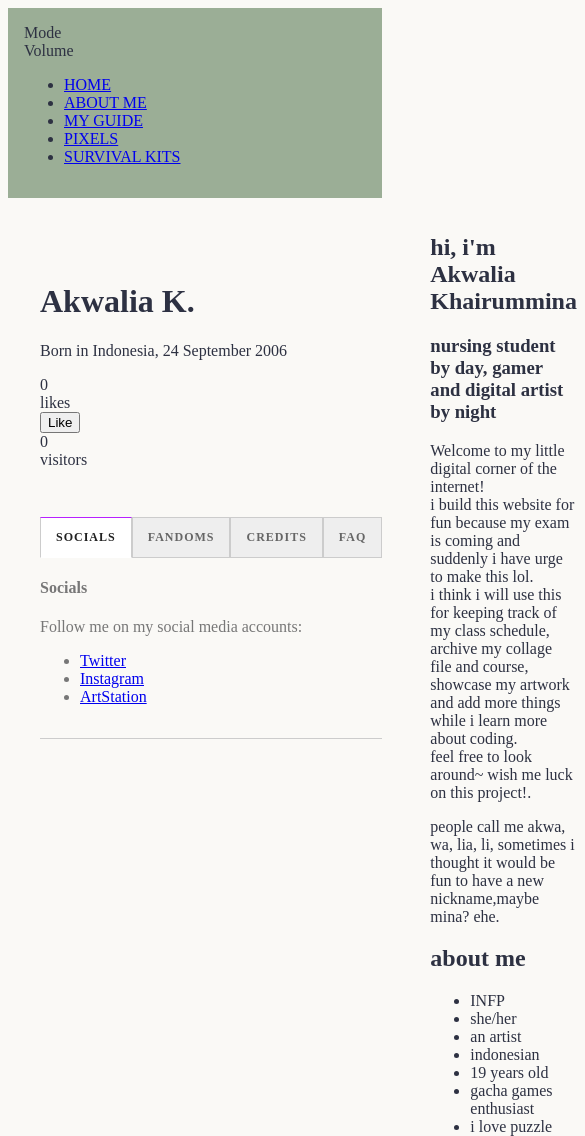
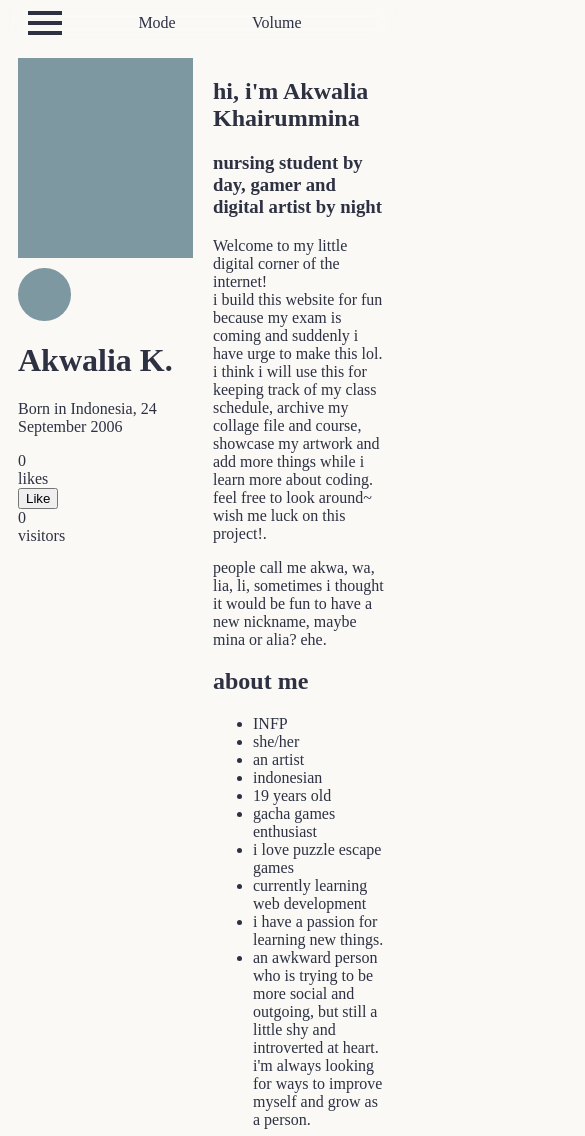
Before and after one commit to akawa-mizuka/my-web, a plain HTML site: page akwalia's web/index.html in a window 390 px wide. Shown: the top 1136 px of the page, 585 px wide, since content can reach past the window. Drawn offline with Linux system fonts and the light colour scheme.

Commit message:
nah, change tab

```diff
--- /dev/null
+++ b/akwalia's web/css/style.css
@@ -0,0 +1,135 @@
+:root{
+  --primary-color: #9bae96;
+  --secondary-color: #7d98a1;
+  --background-color: #faf9f6;
+  --text-color: #2d3142;
+}
+[data-theme="dark"]{
+  --primary-color: #00f0ff;
+  --secondary-color: #f72585;
+  --background-color: #0b0c15;
+  --text-color: #e9e3e7;
+}
+body{
+  background-color: var(--background-color);
+  color: var(--text-color);
+  transition: background-color 0.5s ease;
+  width: 100%;
+}
+.container{
+  display: flex;
+  flex-direction: column;
+  min-height: 100vh;
+}
+
+/* header */
+
+nav {
+  position: sticky;
+  top: 0;
+  display: flex;
+  justify-content: space-between;
+  align-items: center;
+  padding: 0 20px;
+  z-index: 1000;
+  backdrop-filter: blur(10px);
+}
+.nav-links {
+  display: flex;
+  list-style: none;
+  align-items: center;
+}
+.nav-links a {
+  text-decoration: none;
+  color: var(--text-color);
+  font-weight: bold;
+  padding: 5px 10px;
+  border-radius: 10px;
+}
+.nav-links a:hover {
+  background-color: var(--secondary-color);
+}
+.hamburger {
+  display: none;
+  cursor: pointer;
+  width: 34px;
+}
+.hamburger .line {
+  flex-basis: 100%;
+  height: 4px;
+  background-color: var(--text-color);
+  margin: 3px 0;
+}
+
+/* footer */
+
+.footer{
+  background-color: var(--primary-color);
+  bottom: 0;
+  padding: 1rem;
+}
+
+/* hero */
+
+.hero-space{
+  flex: 1;
+  display: flex;
+}
+.left,
+.right{
+  flex: 1;
+  padding: 1rem;
+  max-width: 700px;
+	margin: 10px auto;
+	padding: 10px;
+}
+
+/* left */
+
+.pic-header {
+	width: 100%;
+	height: 200px;
+	margin-bottom: 10px;
+	background: var(--secondary-color);
+}
+.pic-profile {
+  width: 30%;
+  aspect-ratio: 1/1;
+	margin-bottom: 10px;
+  border-radius: 50%;
+	background: var(--secondary-color);
+}
+
+
+
+
+
+.spreadsheet{
+  background-color: var(--secondary-color);
+  padding: 1rem;
+}
+
+/* responsive */
+@media (max-width: 768px) {
+  nav {
+    flex-wrap: wrap;
+  }
+	.hamburger {
+		display: flex;
+    flex-wrap: wrap;
+	}
+	.nav-links {
+		display: none;
+		flex-basis: 100%;
+    flex-wrap: wrap;
+	}
+	.nav-links li {
+		flex-basis: 100%;
+	}
+  .nav-links a {
+    font-size: 28px;
+  }
+  .nav-links a:hover {
+    background-color: var(--secondary-color);
+  }
+}
--- a/akwalia's web/index.html
+++ b/akwalia's web/index.html
@@ -5,28 +5,32 @@
         <meta name="viewport" content="width=device-width, initial-scale=1.0">
         <title>home</title>
        <link
-			href="style.css"
+			href="css/style.css"
 			rel="stylesheet"/>
 </head>
 <body>
     <div class="container">
-        <div class="header">
+        <nav class="navbar">
+            <div class="hamburger">
+                <div class="line"></div>
+                <div class="line"></div>
+                <div class="line"></div>
+            </div>
             <div class="theme-mode">Mode</div>
             <div class="volume">Volume</div>
-            <div class="nav">
-                <ul>
+            <div class="blank-space"></div>
+                <ul class="nav-links">
                     <li><a href="#">HOME</a></li>
                     <li><a href="#">ABOUT ME</a></li>
-                    <li><a href="#">MY GUIDE</a></li>
+                    <li><a href="#">GUIDE</a></li>
                     <li><a href="#">PIXELS</a></li>
                     <li><a href="#">SURVIVAL KITS</a></li>
                 </ul>
-            </div>
-        </div>
+        </nav>
         <div class="hero-space">
             <div class="left">
                 <div class="pic-header"></div>
-                <div class="pic-avatar"></div>
+                <div class="pic-profile"></div>
                 <div class="creator">
                     <h1>Akwalia K.</h1>
                     <p>Born in Indonesia, 24 September 2006</p>
@@ -42,51 +46,9 @@
                         <div class="label">visitors</div>
                     </div>
                 </div>
-                	<div class="tabbed">
-		<input type="radio" id="tab1" name="css-tabs" checked>
-		<input type="radio" id="tab2" name="css-tabs">
-		<input type="radio" id="tab3" name="css-tabs">
-		<input type="radio" id="tab4" name="css-tabs">
 
-		<ul class="tabs">
-			<li class="tab"><label for="tab1">socials</label></li>
-			<li class="tab"><label for="tab2">fandoms</label></li>
-			<li class="tab"><label for="tab3">credits</label></li>
-			<li class="tab"><label for="tab4">faq</label></li>
-		</ul>
+            </div>
 
-		<div class="tab-content">
-            <h4>Socials</h4>
-            <p>Follow me on my social media accounts:</p>
-            <ul>
-                <li><a href="#">Twitter</a></li>
-                <li><a href="#">Instagram</a></li>
-                <li><a href="#">ArtStation</a></li>
-            </ul>
-		</div>
-
-		<div class="tab-content">
-            <h4>Fandoms</h4>
-            <p>I'm a part of several fandoms, including:</p>
-            <ul>
-                <li><a href="#">Anime</a></li>
-                <li><a href="#">Video Games</a></li>
-                <li><a href="#">Books</a></li>
-            </ul>
-		</div>
-
-		<div class="tab-content">
-            <h4>Credits</h4>
-            <p>Special thanks to all the amazing creators and artists who inspire me every day. Your work is truly appreciated!</p>
-			<p>Generated by the <a href="http://sebpearce.com/bullshit/">New Age Bullshit Generator</a></p>
-        </div>
-
-		<div class="tab-content">
-            <h4>FAQ</h4>
-            <p>If you have any questions, feel free to reach out!</p>
-		</div>
-	</div>
-            </div>
             <div class="right">
                 <div class="intro">
                     <h2>hi, i'm Akwalia Khairummina</h2>
@@ -94,7 +56,7 @@
                     <p>Welcome to my little digital corner of the internet!<br>i build this website for fun because my exam is coming and suddenly i have urge to make this lol.<br>i think i will use this for keeping track of my class schedule, archive my collage file and course, showcase my artwork and add more things while i learn more about coding. <br>feel free to look around~ wish me luck on this project!.</p>
                 </div>
                 <div class="about-me">
-                    <p>people call me akwa, wa, lia, li, sometimes i thought it would be fun to have a new nickname,maybe mina? ehe.</p>
+                    <p>people call me akwa, wa, lia, li, sometimes i thought it would be fun to have a new nickname, maybe mina or alia? ehe.</p>
                     <h2>about me</h2>
                     <ul>
                         <li>INFP</li>
@@ -118,4 +80,5 @@
         </div>
     </div>
 </body>
+<script src="js/navigation.js"></script>
 </html>
--- /dev/null
+++ b/akwalia's web/js/navigation.js
@@ -0,0 +1,14 @@
+const hamburger = document.querySelector('.hamburger');
+const navLinks = document.querySelector('.nav-links');
+let menuOpen = false;
+
+hamburger.addEventListener('click', () => {
+  if (menuOpen == false) {
+    navLinks.style.display = 'block';
+    menuOpen = true;
+  }
+  else if (menuOpen == true) {
+    navLinks.style.display = 'none';
+    menuOpen = false;
+  }
+});
--- a/akwalia's web/style.css
+++ /dev/null
@@ -1,108 +0,0 @@
-:root{
-  --primary-color: #9bae96;
-  --secondary-color: #7d98a1;
-  --background-color: #faf9f6;
-  --text-color: #2d3142;
-}
-[data-theme="dark"]{
-  --primary-color: #00f0ff;
-  --secondary-color: #f72585;
-  --background-color: #0b0c15;
-  --text-color: #e9e3e7;
-}
-body{
-  background-color: var(--background-color);
-  color: var(--text-color);
-  transition: background-color 0.5s ease;
-}
-.container{
-  display: flex;
-  flex-direction: column;
-  min-height: 100vh;
-}
-.header,
-.footer{
-  background-color: var(--primary-color);
-  color: var(--text-color);
-  padding: 1rem;
-}
-.hero-space{
-  flex: 1;
-  display: flex;
-}
-.left,
-.right{
-  flex: 1;
-  padding: 1rem;
-}
-
-.left{
-  max-width: 700px;
-	margin: 32px auto;
-	padding: 32px;
-}
-.tabbed {
-	overflow-x: hidden; /* so we could easily hide the radio inputs */
-	margin: 32px 0;
-	padding-bottom: 16px;
-	border-bottom: 1px solid #ccc;
-}
-
-.tabbed [type="radio"] {
-	/* hiding the inputs */
-	display: none;
-}
-
-.tabs {
-	display: flex;
-	align-items: stretch;
-	list-style: none;
-	padding: 0;
-	border-bottom: 1px solid #ccc;
-}
-.tab > label {
-	display: block;
-	margin-bottom: -1px;
-	padding: 12px 15px;
-	border: 1px solid #ccc;
-	background: #eee;
-	color: #666;
-	font-size: 12px;
-	font-weight: 600;
-	text-transform: uppercase;
-	letter-spacing: 1px;
-	cursor: pointer;
-	transition: all 0.3s;
-}
-.tab:hover label {
-	border-top-color: #333;
-	color: #333;
-}
-
-.tab-content {
-	display: none;
-	color: #777;
-}
-
-/* As we cannot replace the numbers with variables or calls to element properties, the number of this selector parts is our tab count limit */
-.tabbed [type="radio"]:nth-of-type(1):checked ~ .tabs .tab:nth-of-type(1) label,
-.tabbed [type="radio"]:nth-of-type(2):checked ~ .tabs .tab:nth-of-type(2) label,
-.tabbed [type="radio"]:nth-of-type(3):checked ~ .tabs .tab:nth-of-type(3) label,
-.tabbed [type="radio"]:nth-of-type(4):checked ~ .tabs .tab:nth-of-type(4) label,
-.tabbed [type="radio"]:nth-of-type(5):checked ~ .tabs .tab:nth-of-type(5) label {
-	border-bottom-color: #fff;
-	border-top-color: #B721FF;
-	background: #fff;
-	color: #222;
-}
-
-.tabbed [type="radio"]:nth-of-type(1):checked ~ .tab-content:nth-of-type(1),
-.tabbed [type="radio"]:nth-of-type(2):checked ~ .tab-content:nth-of-type(2),
-.tabbed [type="radio"]:nth-of-type(3):checked ~ .tab-content:nth-of-type(3),
-.tabbed [type="radio"]:nth-of-type(4):checked ~ .tab-content:nth-of-type(4) {
-	display: block;
-}
-.spreadsheet{
-  background-color: var(--secondary-color);
-  padding: 1rem;
-}
```
Also changed, not shown: akwalia's web/js/darkmode.js (added), 1 other file.
